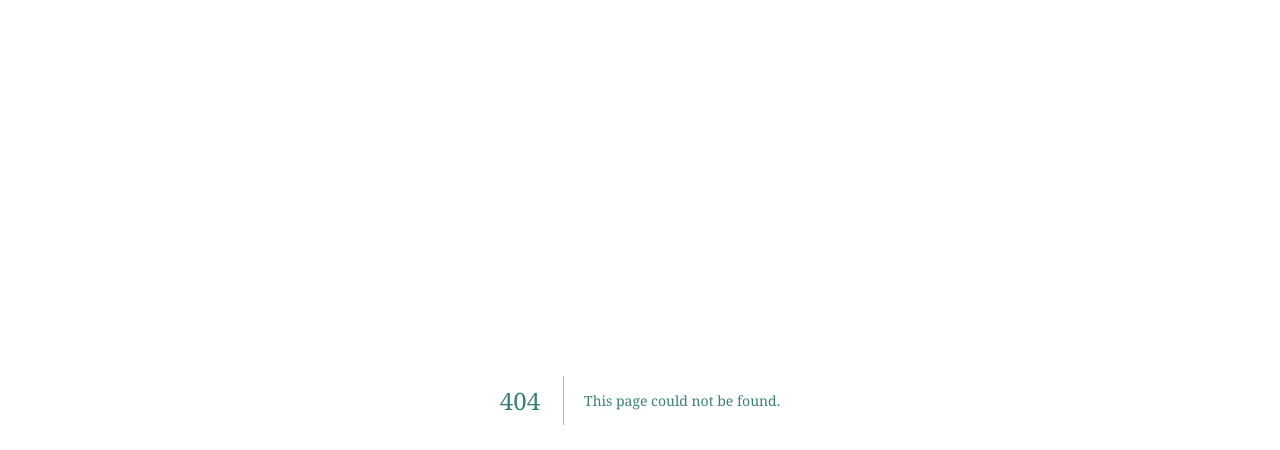
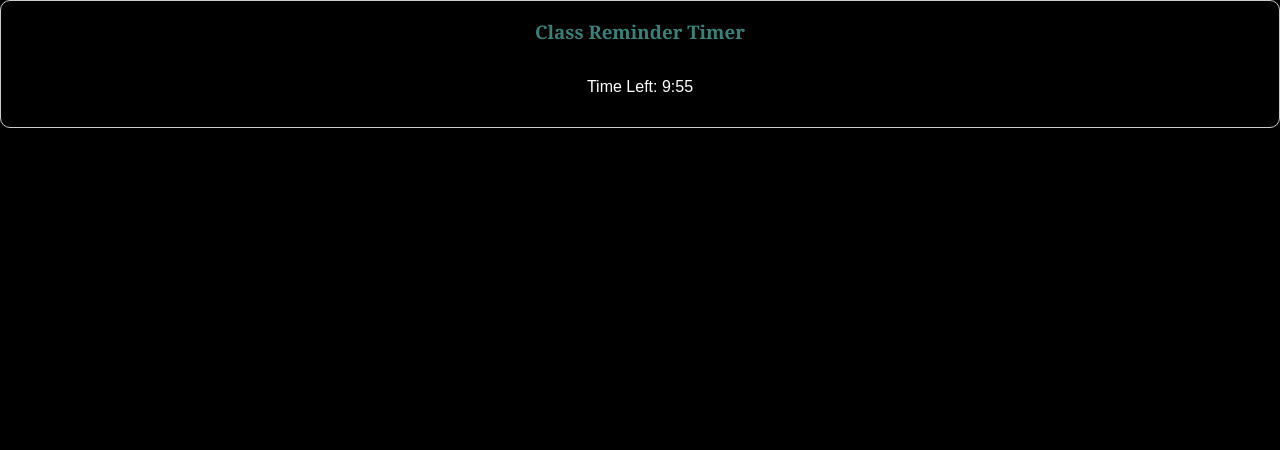
Before and after one commit to Valartamizh/classmateai, a Next.js app: page /ReminderTimer in a window 1280 px wide. Before the commit this address had no page. Shown: the top 450 px of the page. Built offline with nearby package versions, Linux system fonts and the light colour scheme.

Commit message:
Basic App

```diff
--- /dev/null
+++ b/src/pages/ReminderTimer.js
@@ -0,0 +1,34 @@
+import { useState, useEffect } from 'react';
+
+export default function ReminderTimer() {
+  const [secondsLeft, setSecondsLeft] = useState(600); // 10 mins
+  const [reminder, setReminder] = useState("");
+
+  useEffect(() => {
+    const timer = setInterval(() => {
+      setSecondsLeft((prev) => prev - 1);
+    }, 1000);
+
+    return () => clearInterval(timer);
+  }, []);
+
+  useEffect(() => {
+    if (secondsLeft === 0) {
+      setReminder("⏰ It's time for your class!");
+    }
+  }, [secondsLeft]);
+
+  const formatTime = (sec) => {
+    const mins = Math.floor(sec / 60);
+    const secs = sec % 60;
+    return `${mins}:${secs < 10 ? "0" : ""}${secs}`;
+  };
+
+  return (
+    <div style={{ padding: "1rem", border: "1px solid #ccc", borderRadius: "10px", marginBottom: "1rem" }}>
+      <h3>Class Reminder Timer</h3>
+      <p>Time Left: {formatTime(secondsLeft)}</p>
+      <p>{reminder}</p>
+    </div>
+  );
+}
```
Also changed, not shown: src/pages/AskAI.js (added, +41 -0 lines).
